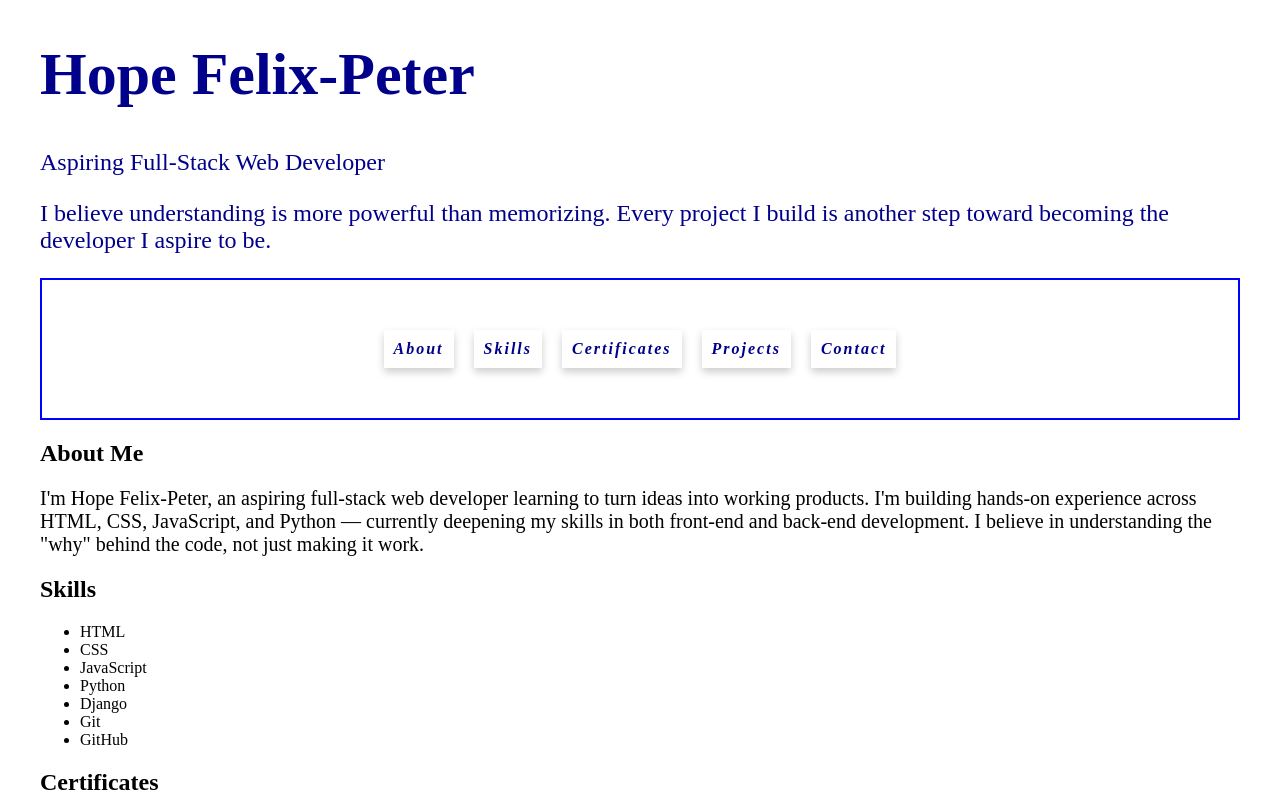
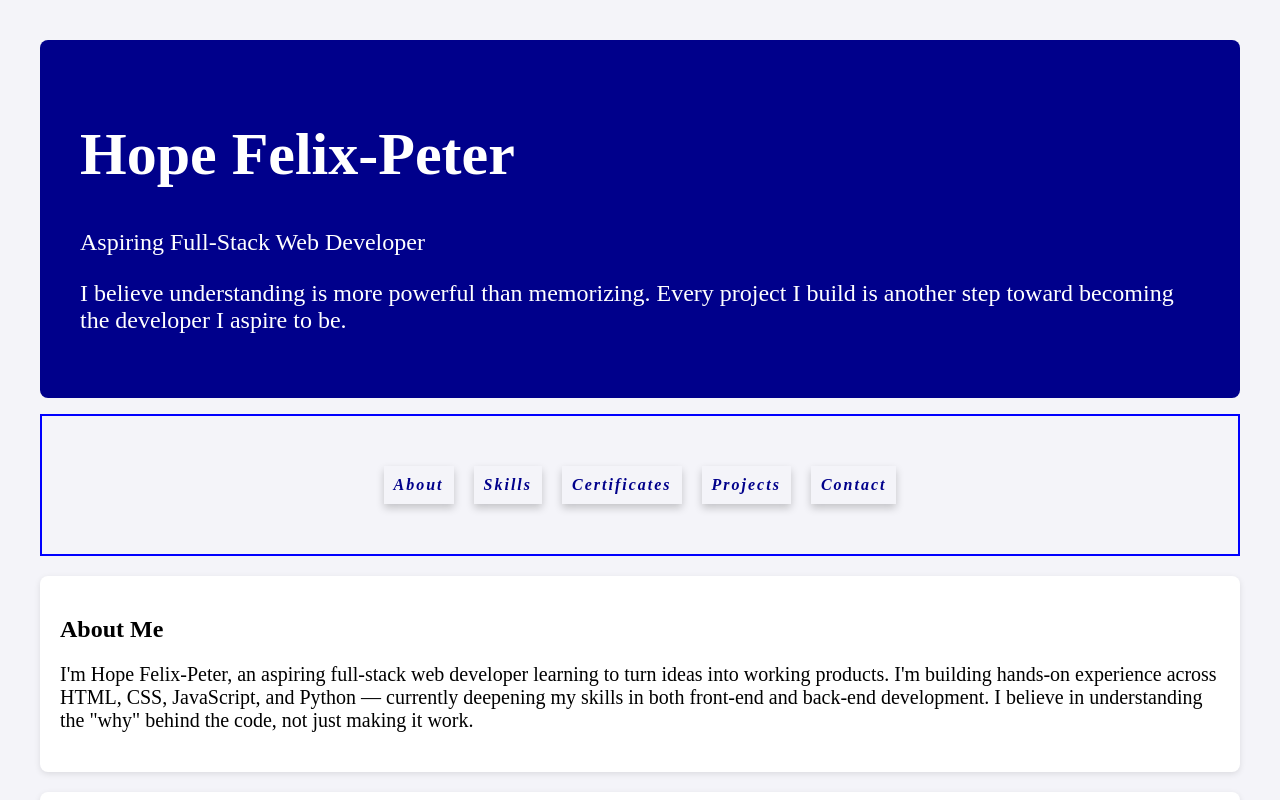
Before and after one commit to hope-dev24/Hope-Portfolio, a plain HTML site: page index.html in a window 1280 px wide. Shown: the top 800 px of the page. Drawn offline with Linux system fonts and the light colour scheme.

Commit message:
Added colors and styling

```diff
--- a/style.css
+++ b/style.css
@@ -6,6 +6,7 @@ body {
     margin: 40px;
     color: black;
     font-size: 16px;
+    background-color: #f4f4f9
 }
 
 h1 {
@@ -17,12 +18,15 @@ p {
 }
 
 .hero {
-    color: darkblue;
+    color: white;
     transition: color 0.55s;
+    background-color: darkblue;
+    padding: 40px;
+    border-radius: 8px;
 }
 
 .hero:hover {
-    color: crimson;
+    color: white;
 }
 
 .hero h1 {
@@ -73,6 +77,14 @@ nav ul li a:focus {
     outline: 2px solid crimson;
 }
 
+section {
+    margin: 20px 0;
+    background-color: white;
+    padding: 20px;
+    border-radius: 8px;
+    box-shadow: 0 2px 6px rgba(0, 0, 0, 0.1);
+}
+
 @media (max-width: 600px) {
     body {
         margin: 10px;
```
